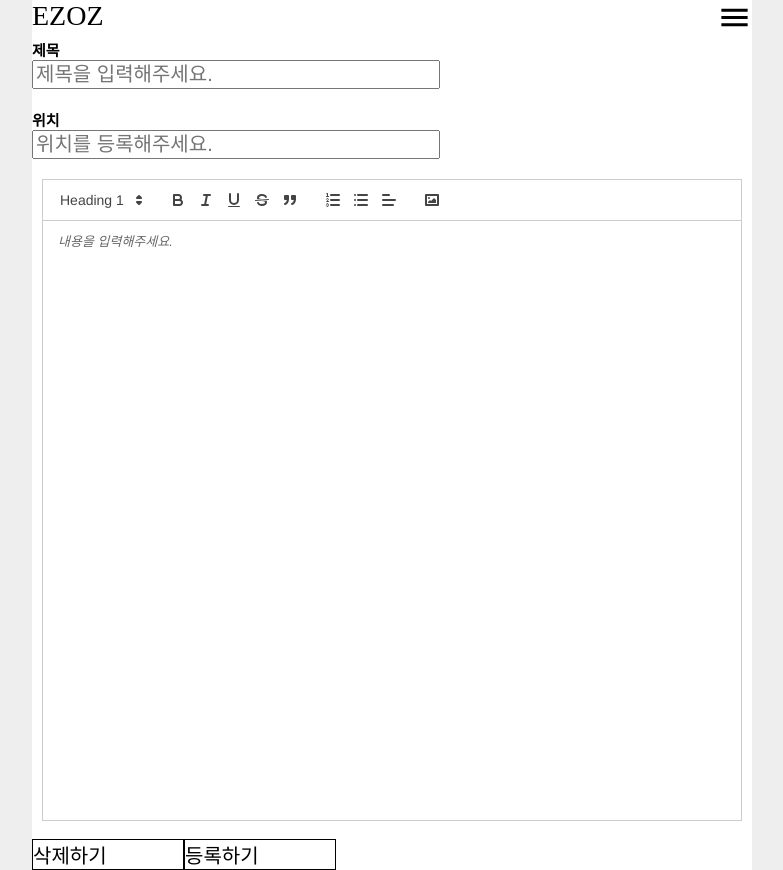
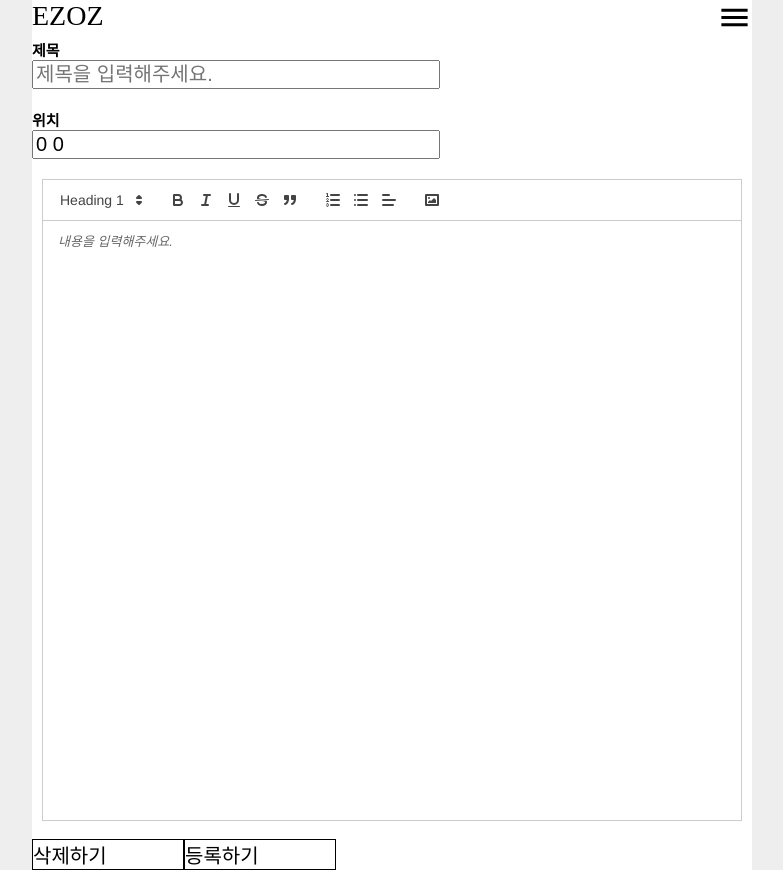
Before and after one commit to project-ezoz/ezoz-front, a React (Vite) app: page /map/post in a window 1280 px wide. Shown: the whole page, without its empty margins (248-1031 px from the left). Built offline with nearby package versions, Linux system fonts and the light colour scheme.

Commit message:
Feat : 위치 등록 위경도 가져오기

```diff
--- a/src/components/Map/MapPrint.tsx
+++ b/src/components/Map/MapPrint.tsx
@@ -31,7 +31,7 @@ export const MapPrint = () => {
   const handleClick = (e: GoogleMapReact.ClickEventValue) => {
     setLat(e.lat);
     setLng(e.lng);
-    dispatch(setcenter({ lat: lat, lng: lng }));
+    dispatch(setcenter({ lat: e.lat, lng: e.lng }));
   };
   return (
     <MapLayout>
--- a/src/components/MapPost/InputArea.tsx
+++ b/src/components/MapPost/InputArea.tsx
@@ -4,13 +4,19 @@ import styled from "styled-components";
 interface Props {
   name: string;
   placeholder: string;
+  value: string;
 }
 
-export const InputArea = ({ name, placeholder }: Props) => {
+export const InputArea = ({ name, placeholder, value }: Props) => {
   return (
     <InputSection>
       <Text htmlFor="input">{name}</Text>
-      <Input id="input" placeholder={placeholder} type="text" />
+      <Input
+        id="input"
+        placeholder={placeholder}
+        type="text"
+        value={value && value}
+      />
     </InputSection>
   );
 };
--- a/src/components/MapPost/PostWrapper.tsx
+++ b/src/components/MapPost/PostWrapper.tsx
@@ -1,15 +1,22 @@
 import React from "react";
 import styled from "styled-components";
+import { useAppSelector } from "../../store/store";
 import { ApplyButton } from "./ApplyButton";
 import { DeleteButton } from "./DeleteButton";
 import { InputArea } from "./InputArea";
 import { InputTextArea } from "./InputTextArea";
 
 export const PostWrapper = () => {
+  const { lat, lng } = useAppSelector((state) => state.map);
+  console.log(lat, lng);
   return (
     <>
-      <InputArea name="제목" placeholder="제목을 입력해주세요." />
-      <InputArea name="위치" placeholder="위치를 등록해주세요." />
+      <InputArea name="제목" placeholder="제목을 입력해주세요." value={""} />
+      <InputArea
+        name="위치"
+        placeholder="위치를 등록해주세요."
+        value={`${lat.toString()} ${lng.toString()}`}
+      />
       <QuillSection>
         <InputTextArea />
       </QuillSection>
```
